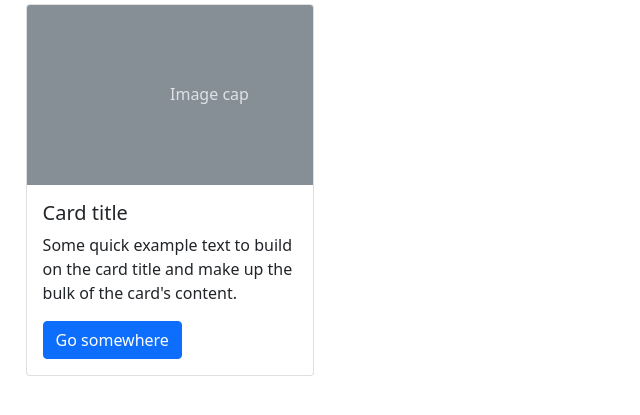
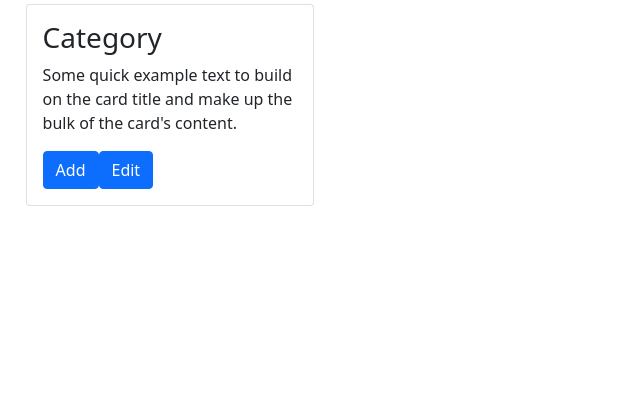
Before and after one commit to rsrishav/ims, a Django app: page /masters/ in a window 1280 px wide. Shown: the part 56-471 px from the top of the page, without its empty margins (0-640 px from the left). Run offline with Django 3.2, Linux system fonts and the light colour scheme; a user stored in the database is signed in; some libraries are stand-ins or nearby versions.

Commit message:
UI changes.

```diff
--- /dev/null
+++ b/ims/masters/templates/masters/category.html
@@ -0,0 +1,28 @@
+<style>
+  .card_left_btn {
+    margin-bottom: -1rem;
+    margin-left: -1rem;
+    border-radius: 0rem 0rem 0rem 2rem;
+    width
+  }
+  .card_right_btn {
+    margin-bottom: -1rem;
+    margin-left: -0.26rem;
+    border-radius: 0rem 0rem 2rem 0rem;
+  }
+
+</style>
+<div class="card" style="width: 18rem;">
+  <!--  <img src="..." class="card-img-top" alt="...">-->
+  <!--  <svg class="bd-placeholder-img card-img-top" width="100%" height="180" xmlns="http://www.w3.org/2000/svg" role="img" aria-label="Placeholder: Image cap" preserveAspectRatio="xMidYMid slice" focusable="false"><title>Placeholder</title><rect width="100%" height="100%" fill="#868e96"></rect><text x="50%" y="50%" fill="#dee2e6" dy=".3em">Image cap</text></svg>-->
+  <div class="card-body">
+    <h3 class="card-title">Category</h3>
+    <p class="card-text">Some quick example text to build on the card title and make up the bulk of the card's
+      content.</p>
+    <div class="d-grid d-md-flex">
+      <a href="#" class="btn btn-primary" data-bs-toggle="modal" data-bs-target="#exampleModal" data-bs-whatever="@mdo">Add</a>
+      <a href="#" class="btn btn-primary">Edit</a>
+    </div>
+
+  </div>
+</div>
--- a/ims/masters/templates/masters/layout.html
+++ b/ims/masters/templates/masters/layout.html
@@ -1,13 +1,7 @@
 {% extends "main/base.html" %}
 {% block title %}{% endblock %}
 {% block content %}
-<div class="card" style="width: 18rem;">
-<!--  <img src="..." class="card-img-top" alt="...">-->
-  <svg class="bd-placeholder-img card-img-top" width="100%" height="180" xmlns="http://www.w3.org/2000/svg" role="img" aria-label="Placeholder: Image cap" preserveAspectRatio="xMidYMid slice" focusable="false"><title>Placeholder</title><rect width="100%" height="100%" fill="#868e96"></rect><text x="50%" y="50%" fill="#dee2e6" dy=".3em">Image cap</text></svg>
-  <div class="card-body">
-    <h5 class="card-title">Card title</h5>
-    <p class="card-text">Some quick example text to build on the card title and make up the bulk of the card's content.</p>
-    <a href="#" class="btn btn-primary">Go somewhere</a>
-  </div>
-</div>
+
+{% include "masters/category.html" %}
+
 {% endblock %}
```
